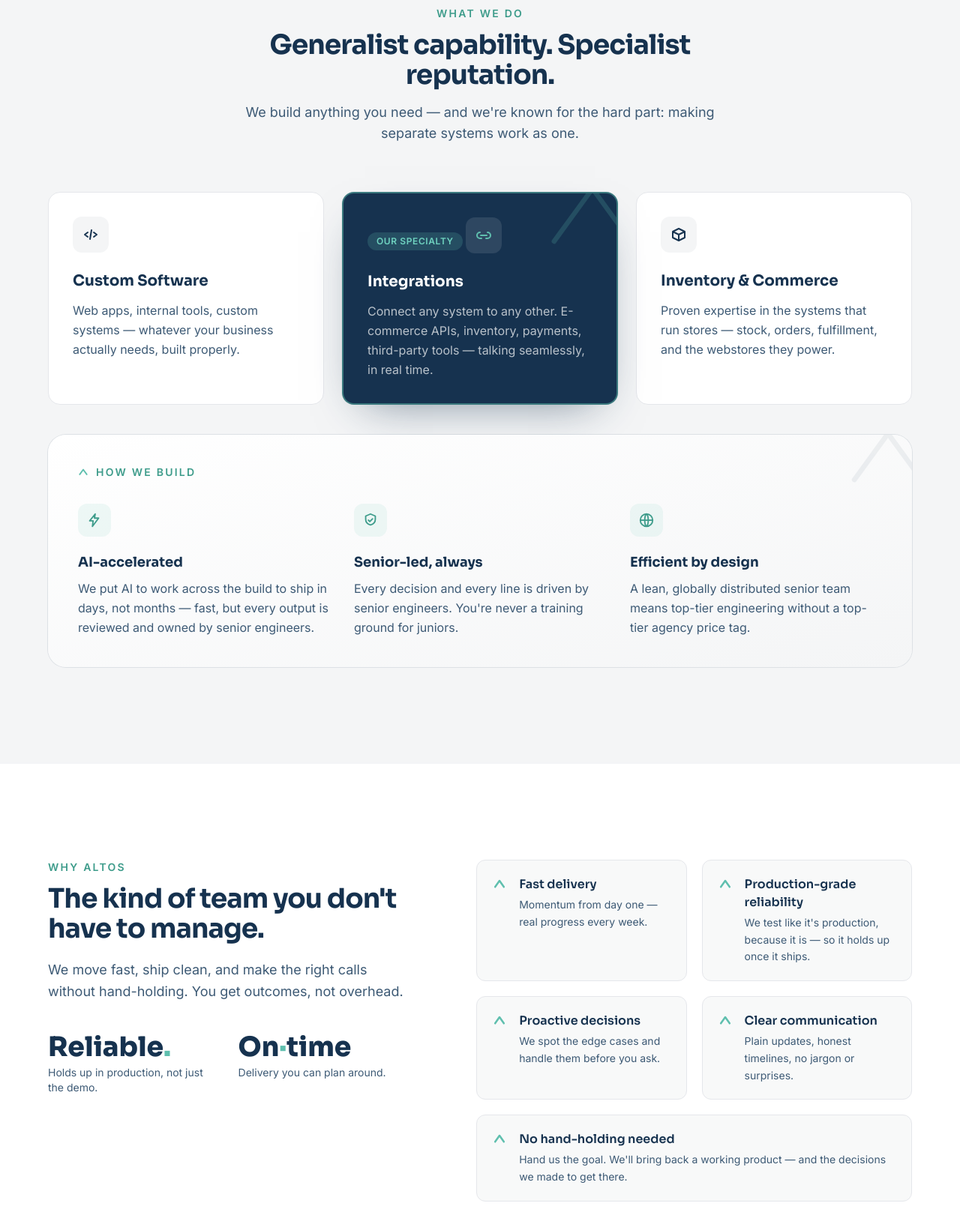
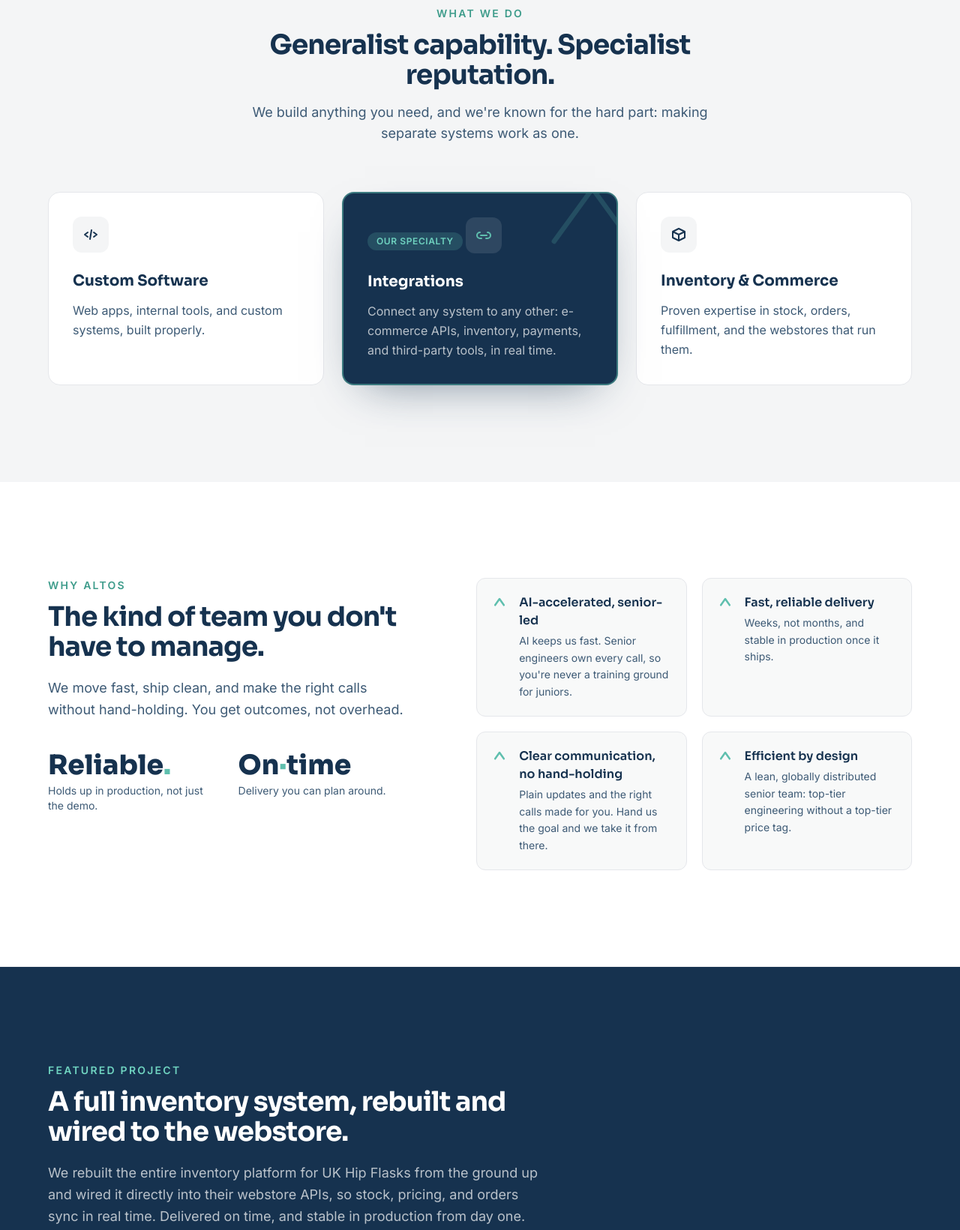
Before and after one commit to acamasis0412/altos-webpage, a website: page index.html in a window 1280 px wide. Shown: the part 920-2561 px from the top of the page at 75% size. Drawn offline with Linux system fonts and the light colour scheme.

Commit message:
Tighten homepage content: merge items, shorten copy
- Remove the standalone 'How we build' band; fold its points into Why Altos
- Why Altos: 5 feature cards down to 4 merged ones (AI+senior, fast+reliable,
  communication+no-hand-holding, efficient pricing)
- Shorten the three service card descriptions
- FAQ: 5 questions down to 4 (merge the two integration questions); shorter
  answers; FAQPage schema kept in sync
- Remove remaining em dashes from homepage copy and structured data

```diff
--- a/index.html
+++ b/index.html
@@ -124,13 +124,13 @@
         "url": "https://altos.systems/",
         "logo": "https://altos.systems/assets/altos-logo.png",
         "image": "https://altos.systems/assets/altos-og.png",
-        "description": "Altos is a full-stack software studio specializing in systems integration — connecting e-commerce and webstore APIs, inventory systems, and third-party tools.",
+        "description": "Altos is a full-stack software studio specializing in systems integration, connecting e-commerce and webstore APIs, inventory systems, and third-party tools.",
         "email": "hello@altos.systems",
         "slogan": "Software that just works.",
         "knowsAbout": ["Systems integration", "Custom software development", "E-commerce API integration", "Inventory management systems", "Webstore integration", "API integration"],
         "makesOffer": [
           { "@type": "Offer", "itemOffered": { "@type": "Service", "name": "Custom Software", "description": "Web apps, internal tools, and bespoke systems built to spec." } },
-          { "@type": "Offer", "itemOffered": { "@type": "Service", "name": "Integrations", "description": "Connecting any system to any other — e-commerce APIs, inventory, payments, and third-party tools — in real time." } },
+          { "@type": "Offer", "itemOffered": { "@type": "Service", "name": "Integrations", "description": "Connecting any system to any other: e-commerce APIs, inventory, payments, and third-party tools, in real time." } },
           { "@type": "Offer", "itemOffered": { "@type": "Service", "name": "Inventory & Commerce Systems", "description": "Stock, orders, fulfillment, and the webstores they power." } }
         ]
       },
@@ -148,11 +148,10 @@
         "@type": "FAQPage",
         "@id": "https://altos.systems/#faq",
         "mainEntity": [
-          { "@type": "Question", "name": "What does Altos do?", "acceptedAnswer": { "@type": "Answer", "text": "Altos is a full-stack software studio. We build custom software of all kinds — web apps, internal tools, and complete systems — and we specialize in integrations that connect your existing tools so they work as one." } },
-          { "@type": "Question", "name": "What integrations does Altos specialize in?", "acceptedAnswer": { "@type": "Answer", "text": "We connect e-commerce and webstore APIs, inventory systems, payment providers, and third-party tools. If a system has an API, we can wire it into the rest of your stack and keep data flowing in real time." } },
-          { "@type": "Question", "name": "Which platforms and systems can Altos integrate?", "acceptedAnswer": { "@type": "Answer", "text": "Common ones include Alibaba, Etsy, freewebstore, Shopify, and WooCommerce, plus inventory and order-management systems. Because we build to each API, we can integrate virtually any platform that exposes one." } },
-          { "@type": "Question", "name": "How fast can Altos deliver?", "acceptedAnswer": { "@type": "Answer", "text": "We're AI-accelerated and senior-led, so we typically ship in days or weeks rather than months — without cutting corners. Every output is reviewed and owned by senior engineers." } },
-          { "@type": "Question", "name": "Is Altos expensive?", "acceptedAnswer": { "@type": "Answer", "text": "No. A lean, globally distributed senior team lets us deliver top-tier engineering without a top-tier agency price tag — premium quality at a fair, efficient rate." } }
+          { "@type": "Question", "name": "What does Altos do?", "acceptedAnswer": { "@type": "Answer", "text": "Altos is a full-stack software studio. We build custom software of all kinds, and we specialize in integrations that connect your existing tools so they work as one." } },
+          { "@type": "Question", "name": "What can Altos integrate?", "acceptedAnswer": { "@type": "Answer", "text": "Almost anything with an API: e-commerce and webstore platforms like Alibaba, Etsy, freewebstore, Shopify, and WooCommerce, plus inventory, payments, and order-management systems. We wire them together and keep your data flowing in real time." } },
+          { "@type": "Question", "name": "How fast can Altos deliver?", "acceptedAnswer": { "@type": "Answer", "text": "We're AI-accelerated and senior-led, so we typically ship in days or weeks rather than months, without cutting corners." } },
+          { "@type": "Question", "name": "Is Altos expensive?", "acceptedAnswer": { "@type": "Answer", "text": "No. A lean, globally distributed senior team lets us deliver top-tier engineering without a top-tier agency price tag: premium quality at a fair rate." } }
         ]
       }
     ]
@@ -229,7 +228,7 @@
           </h1>
 
           <p class="reveal mx-auto mt-8 max-w-xl text-lg leading-relaxed text-navy-muted" data-delay="1">
-            A full-stack studio for custom software of every kind — with a specialist reputation for
+            A full-stack studio for custom software of every kind, with a specialist reputation for
             <span class="font-semibold text-navy">seamless integrations</span> that make your systems talk to each other.
           </p>
 
@@ -252,7 +251,7 @@
       <div class="reveal mx-auto max-w-2xl text-center">
         <p class="mb-3 text-sm font-semibold uppercase tracking-[0.16em] text-teal-deep">What we do</p>
         <h2 class="font-display text-3xl font-bold tracking-tight text-navy sm:text-4xl">Generalist capability. Specialist reputation.</h2>
-        <p class="mt-4 text-lg text-navy-muted">We build anything you need — and we're known for the hard part: making separate systems work as one.</p>
+        <p class="mt-4 text-lg text-navy-muted">We build anything you need, and we're known for the hard part: making separate systems work as one.</p>
       </div>
 
       <div class="mt-16 grid gap-6 md:grid-cols-3">
@@ -262,7 +261,7 @@
             <svg width="24" height="24" viewBox="0 0 24 24" fill="none"><path d="M8 9l-4 3 4 3M16 9l4 3-4 3M13 6l-2 12" stroke="#16324F" stroke-width="2" stroke-linecap="round" stroke-linejoin="round"/></svg>
           </div>
           <h3 class="font-display text-xl font-bold text-navy">Custom Software</h3>
-          <p class="mt-3 leading-relaxed text-navy-muted">Web apps, internal tools, custom systems — whatever your business actually needs, built properly.</p>
+          <p class="mt-3 leading-relaxed text-navy-muted">Web apps, internal tools, and custom systems, built properly.</p>
         </div>
 
         <!-- Integrations (highlighted) -->
@@ -275,7 +274,7 @@
             <svg width="24" height="24" viewBox="0 0 24 24" fill="none"><path d="M7 8a4 4 0 0 0 0 8h2M17 8a4 4 0 0 1 0 8h-2M8 12h8" stroke="#5FBFAE" stroke-width="2" stroke-linecap="round" stroke-linejoin="round"/></svg>
           </div>
           <h3 class="font-display text-xl font-bold">Integrations</h3>
-          <p class="mt-3 leading-relaxed text-white/70">Connect any system to any other. E-commerce APIs, inventory, payments, third-party tools — talking seamlessly, in real time.</p>
+          <p class="mt-3 leading-relaxed text-white/70">Connect any system to any other: e-commerce APIs, inventory, payments, and third-party tools, in real time.</p>
         </div>
 
         <!-- Inventory & Commerce -->
@@ -284,41 +283,10 @@
             <svg width="24" height="24" viewBox="0 0 24 24" fill="none"><path d="M4 8l8-4 8 4-8 4-8-4zM4 8v8l8 4 8-4V8M12 12v8" stroke="#16324F" stroke-width="2" stroke-linecap="round" stroke-linejoin="round"/></svg>
           </div>
           <h3 class="font-display text-xl font-bold text-navy">Inventory &amp; Commerce</h3>
-          <p class="mt-3 leading-relaxed text-navy-muted">Proven expertise in the systems that run stores — stock, orders, fulfillment, and the webstores they power.</p>
+          <p class="mt-3 leading-relaxed text-navy-muted">Proven expertise in stock, orders, fulfillment, and the webstores that run them.</p>
         </div>
       </div>
 
-      <!-- How we build -->
-      <div class="reveal relative mt-10 overflow-hidden rounded-3xl bg-gradient-to-br from-white to-mist p-8 ring-1 ring-navy/10 sm:p-10">
-        <svg class="pointer-events-none absolute -right-6 -top-6 h-28 w-28 opacity-[0.06]" viewBox="0 0 100 100" fill="none"><path d="M10 75 L50 20 L90 75" stroke="#16324F" stroke-width="6" stroke-linecap="round" stroke-linejoin="round"/></svg>
-        <div class="mb-8 flex items-center gap-2.5">
-          <svg width="14" height="14" viewBox="0 0 24 24" fill="none"><path d="M4 17 L12 6 L20 17" stroke="#5FBFAE" stroke-width="3.2" stroke-linecap="round" stroke-linejoin="round"/></svg>
-          <p class="text-sm font-semibold uppercase tracking-[0.16em] text-teal-deep">How we build</p>
-        </div>
-        <div class="grid gap-8 md:grid-cols-3">
-          <div>
-            <div class="mb-5 inline-flex h-11 w-11 items-center justify-center rounded-xl bg-teal/10">
-              <svg width="22" height="22" viewBox="0 0 24 24" fill="none"><path d="M13 3 L5 13 h5 l-1 8 9-12 h-6 z" stroke="#3E9C8B" stroke-width="2" stroke-linecap="round" stroke-linejoin="round"/></svg>
-            </div>
-            <h3 class="font-display text-lg font-bold text-navy">AI-accelerated</h3>
-            <p class="mt-2 leading-relaxed text-navy-muted">We put AI to work across the build to ship in days, not months — fast, but every output is reviewed and owned by senior engineers.</p>
-          </div>
-          <div>
-            <div class="mb-5 inline-flex h-11 w-11 items-center justify-center rounded-xl bg-teal/10">
-              <svg width="22" height="22" viewBox="0 0 24 24" fill="none"><path d="M12 3 L5 6 v5 c0 4 3 7 7 8 4-1 7-4 7-8 V6 L12 3 Z" stroke="#3E9C8B" stroke-width="2" stroke-linejoin="round"/><path d="M9 12 l2 2 4-4" stroke="#3E9C8B" stroke-width="2" stroke-linecap="round" stroke-linejoin="round"/></svg>
-            </div>
-            <h3 class="font-display text-lg font-bold text-navy">Senior-led, always</h3>
-            <p class="mt-2 leading-relaxed text-navy-muted">Every decision and every line is driven by senior engineers. You're never a training ground for juniors.</p>
-          </div>
-          <div>
-            <div class="mb-5 inline-flex h-11 w-11 items-center justify-center rounded-xl bg-teal/10">
-              <svg width="22" height="22" viewBox="0 0 24 24" fill="none"><circle cx="12" cy="12" r="9" stroke="#3E9C8B" stroke-width="2"/><path d="M3 12h18" stroke="#3E9C8B" stroke-width="2"/><path d="M12 3c3.4 2.6 3.4 15.4 0 18M12 3c-3.4 2.6-3.4 15.4 0 18" stroke="#3E9C8B" stroke-width="2"/></svg>
-            </div>
-            <h3 class="font-display text-lg font-bold text-navy">Efficient by design</h3>
-            <p class="mt-2 leading-relaxed text-navy-muted">A lean, globally distributed senior team means top-tier engineering without a top-tier agency price tag.</p>
-          </div>
-        </div>
-      </div>
     </section>
 
     <!-- ============ WHY ALTOS ============ -->
@@ -343,26 +311,21 @@
           </div>
 
           <ul class="grid gap-5 sm:grid-cols-2">
-            <!-- feature -->
             <li class="reveal flex gap-4 rounded-xl border border-navy/8 bg-mist/60 p-5">
               <span class="mt-0.5 shrink-0"><svg width="20" height="20" viewBox="0 0 24 24" fill="none"><path d="M5 16 L12 6 L19 16" stroke="#5FBFAE" stroke-width="3" stroke-linecap="round" stroke-linejoin="round"/></svg></span>
-              <div><h3 class="font-display font-semibold text-navy">Fast delivery</h3><p class="mt-1 text-sm leading-relaxed text-navy-muted">Momentum from day one — real progress every week.</p></div>
+              <div><h3 class="font-display font-semibold text-navy">AI-accelerated, senior-led</h3><p class="mt-1 text-sm leading-relaxed text-navy-muted">AI keeps us fast. Senior engineers own every call, so you're never a training ground for juniors.</p></div>
             </li>
             <li class="reveal flex gap-4 rounded-xl border border-navy/8 bg-mist/60 p-5" data-delay="1">
               <span class="mt-0.5 shrink-0"><svg width="20" height="20" viewBox="0 0 24 24" fill="none"><path d="M5 16 L12 6 L19 16" stroke="#5FBFAE" stroke-width="3" stroke-linecap="round" stroke-linejoin="round"/></svg></span>
-              <div><h3 class="font-display font-semibold text-navy">Production-grade reliability</h3><p class="mt-1 text-sm leading-relaxed text-navy-muted">We test like it's production, because it is — so it holds up once it ships.</p></div>
+              <div><h3 class="font-display font-semibold text-navy">Fast, reliable delivery</h3><p class="mt-1 text-sm leading-relaxed text-navy-muted">Weeks, not months, and stable in production once it ships.</p></div>
             </li>
             <li class="reveal flex gap-4 rounded-xl border border-navy/8 bg-mist/60 p-5" data-delay="1">
               <span class="mt-0.5 shrink-0"><svg width="20" height="20" viewBox="0 0 24 24" fill="none"><path d="M5 16 L12 6 L19 16" stroke="#5FBFAE" stroke-width="3" stroke-linecap="round" stroke-linejoin="round"/></svg></span>
-              <div><h3 class="font-display font-semibold text-navy">Proactive decisions</h3><p class="mt-1 text-sm leading-relaxed text-navy-muted">We spot the edge cases and handle them before you ask.</p></div>
+              <div><h3 class="font-display font-semibold text-navy">Clear communication, no hand-holding</h3><p class="mt-1 text-sm leading-relaxed text-navy-muted">Plain updates and the right calls made for you. Hand us the goal and we take it from there.</p></div>
             </li>
             <li class="reveal flex gap-4 rounded-xl border border-navy/8 bg-mist/60 p-5" data-delay="2">
               <span class="mt-0.5 shrink-0"><svg width="20" height="20" viewBox="0 0 24 24" fill="none"><path d="M5 16 L12 6 L19 16" stroke="#5FBFAE" stroke-width="3" stroke-linecap="round" stroke-linejoin="round"/></svg></span>
-              <div><h3 class="font-display font-semibold text-navy">Clear communication</h3><p class="mt-1 text-sm leading-relaxed text-navy-muted">Plain updates, honest timelines, no jargon or surprises.</p></div>
-            </li>
-            <li class="reveal flex gap-4 rounded-xl border border-navy/8 bg-mist/60 p-5 sm:col-span-2" data-delay="2">
-              <span class="mt-0.5 shrink-0"><svg width="20" height="20" viewBox="0 0 24 24" fill="none"><path d="M5 16 L12 6 L19 16" stroke="#5FBFAE" stroke-width="3" stroke-linecap="round" stroke-linejoin="round"/></svg></span>
-              <div><h3 class="font-display font-semibold text-navy">No hand-holding needed</h3><p class="mt-1 text-sm leading-relaxed text-navy-muted">Hand us the goal. We'll bring back a working product — and the decisions we made to get there.</p></div>
+              <div><h3 class="font-display font-semibold text-navy">Efficient by design</h3><p class="mt-1 text-sm leading-relaxed text-navy-muted">A lean, globally distributed senior team: top-tier engineering without a top-tier price tag.</p></div>
             </li>
           </ul>
         </div>
@@ -426,35 +389,28 @@
               What does Altos do?
               <svg class="faq-icon shrink-0" width="20" height="20" viewBox="0 0 24 24" fill="none"><path d="M6 9l6 6 6-6" stroke="#3E9C8B" stroke-width="2.4" stroke-linecap="round" stroke-linejoin="round"/></svg>
             </summary>
-            <p class="mt-3 leading-relaxed text-navy-muted">Altos is a full-stack software studio. We build custom software of all kinds — web apps, internal tools, and complete systems — and we specialize in integrations that connect your existing tools so they work as one.</p>
+            <p class="mt-3 leading-relaxed text-navy-muted">Altos is a full-stack software studio. We build custom software of all kinds, and we specialize in integrations that connect your existing tools so they work as one.</p>
           </details>
           <details class="faq reveal rounded-2xl border border-navy/10 bg-mist/50 p-6">
             <summary class="flex cursor-pointer items-center justify-between gap-4 font-display text-lg font-semibold text-navy">
-              What integrations does Altos specialize in?
+              What can Altos integrate?
               <svg class="faq-icon shrink-0" width="20" height="20" viewBox="0 0 24 24" fill="none"><path d="M6 9l6 6 6-6" stroke="#3E9C8B" stroke-width="2.4" stroke-linecap="round" stroke-linejoin="round"/></svg>
             </summary>
-            <p class="mt-3 leading-relaxed text-navy-muted">We connect e-commerce and webstore APIs, inventory systems, payment providers, and third-party tools. If a system has an API, we can wire it into the rest of your stack and keep data flowing in real time.</p>
-          </details>
-          <details class="faq reveal rounded-2xl border border-navy/10 bg-mist/50 p-6">
-            <summary class="flex cursor-pointer items-center justify-between gap-4 font-display text-lg font-semibold text-navy">
-              Which platforms and systems can Altos integrate?
-              <svg class="faq-icon shrink-0" width="20" height="20" viewBox="0 0 24 24" fill="none"><path d="M6 9l6 6 6-6" stroke="#3E9C8B" stroke-width="2.4" stroke-linecap="round" stroke-linejoin="round"/></svg>
-            </summary>
-            <p class="mt-3 leading-relaxed text-navy-muted">Common ones include Alibaba, Etsy, freewebstore, Shopify, and WooCommerce, plus inventory and order-management systems. Because we build to each API, we can integrate virtually any platform that exposes one.</p>
+            <p class="mt-3 leading-relaxed text-navy-muted">Almost anything with an API: e-commerce and webstore platforms like Alibaba, Etsy, freewebstore, Shopify, and WooCommerce, plus inventory, payments, and order-management systems. We wire them together and keep your data flowing in real time.</p>
           </details>
           <details class="faq reveal rounded-2xl border border-navy/10 bg-mist/50 p-6">
             <summary class="flex cursor-pointer items-center justify-between gap-4 font-display text-lg font-semibold text-navy">
               How fast can Altos deliver?
               <svg class="faq-icon shrink-0" width="20" height="20" viewBox="0 0 24 24" fill="none"><path d="M6 9l6 6 6-6" stroke="#3E9C8B" stroke-width="2.4" stroke-linecap="round" stroke-linejoin="round"/></svg>
             </summary>
-            <p class="mt-3 leading-relaxed text-navy-muted">We're AI-accelerated and senior-led, so we typically ship in days or weeks rather than months — without cutting corners. Every output is reviewed and owned by senior engineers.</p>
+            <p class="mt-3 leading-relaxed text-navy-muted">We're AI-accelerated and senior-led, so we typically ship in days or weeks rather than months, without cutting corners.</p>
           </details>
           <details class="faq reveal rounded-2xl border border-navy/10 bg-mist/50 p-6">
             <summary class="flex cursor-pointer items-center justify-between gap-4 font-display text-lg font-semibold text-navy">
               Is Altos expensive?
               <svg class="faq-icon shrink-0" width="20" height="20" viewBox="0 0 24 24" fill="none"><path d="M6 9l6 6 6-6" stroke="#3E9C8B" stroke-width="2.4" stroke-linecap="round" stroke-linejoin="round"/></svg>
             </summary>
-            <p class="mt-3 leading-relaxed text-navy-muted">No. A lean, globally distributed senior team lets us deliver top-tier engineering without a top-tier agency price tag — premium quality at a fair, efficient rate.</p>
+            <p class="mt-3 leading-relaxed text-navy-muted">No. A lean, globally distributed senior team lets us deliver top-tier engineering without a top-tier agency price tag: premium quality at a fair rate.</p>
           </details>
         </div>
       </div>
```
Also changed, not shown: assets/tailwind.css.
